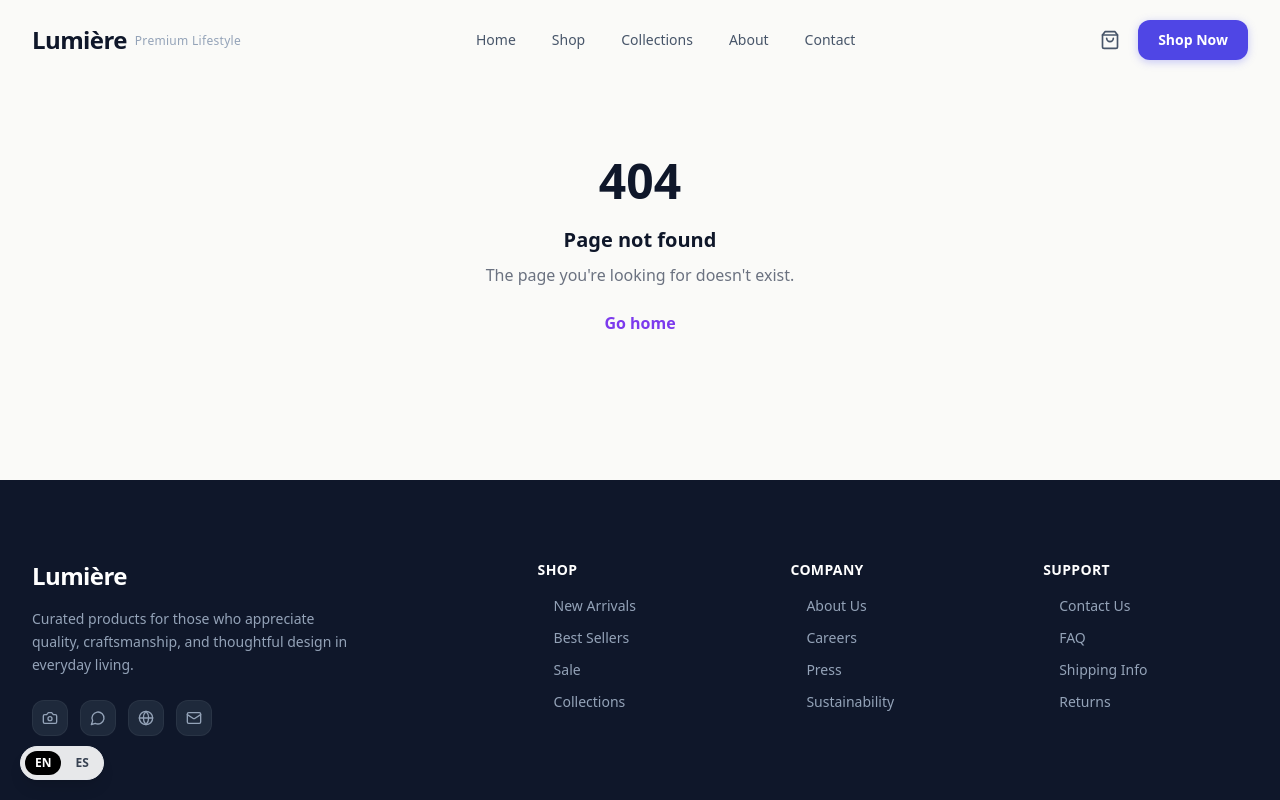
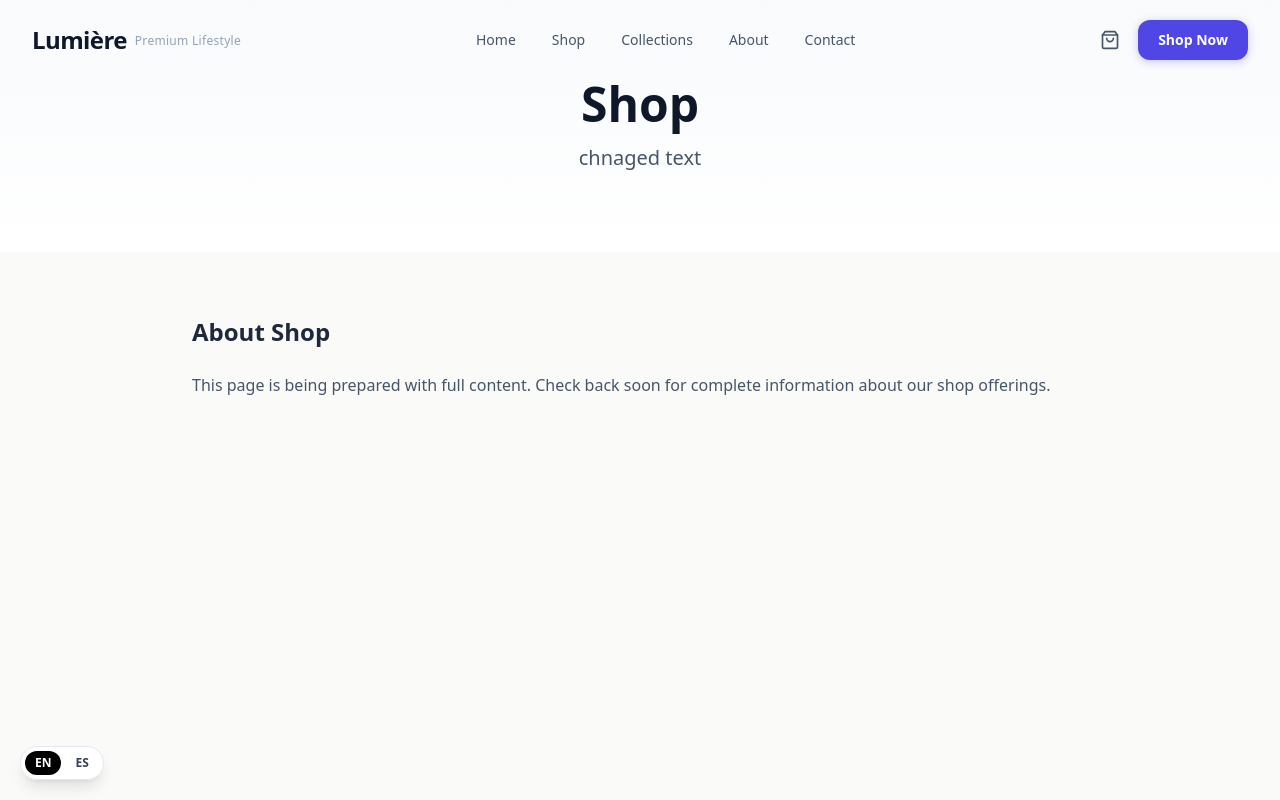
Before and after one commit to ranaasad01/atomic-create-an-e-commerce-landing-page-with-p-f1ffa4b3, a Next.js app: page /shop in a window 1280 px wide. Before the commit this address had no page. Shown: the top 800 px of the page. Built offline with nearby package versions, Linux system fonts and the light colour scheme.

Commit message:
feat: Change the text content of the specific <p> element matching CSS selector "main:nth-child(4) > main:nth-child(1) > secti

```diff
--- /dev/null
+++ b/app/shop/page.tsx
@@ -0,0 +1,27 @@
+export default function ShopPage() {
+  return (
+    <main className="min-h-screen">
+      <section className="py-20 px-6 bg-gradient-to-b from-slate-50 to-white">
+        <div className="max-w-4xl mx-auto text-center">
+          <h1 className="text-4xl md:text-5xl font-bold text-slate-900 mb-4">
+            Shop
+          </h1>
+          <p className="text-xl text-slate-600 max-w-2xl mx-auto">
+            chnaged text
+          </p>
+        </div>
+      </section>
+      <section className="py-16 px-6">
+        <div className="max-w-4xl mx-auto">
+          <h2 className="text-2xl font-semibold text-slate-800 mb-6">
+            About Shop
+          </h2>
+          <p className="text-slate-600 leading-relaxed">
+            This page is being prepared with full content. Check back soon for
+            complete information about our shop offerings.
+          </p>
+        </div>
+      </section>
+    </main>
+  );
+}
```
